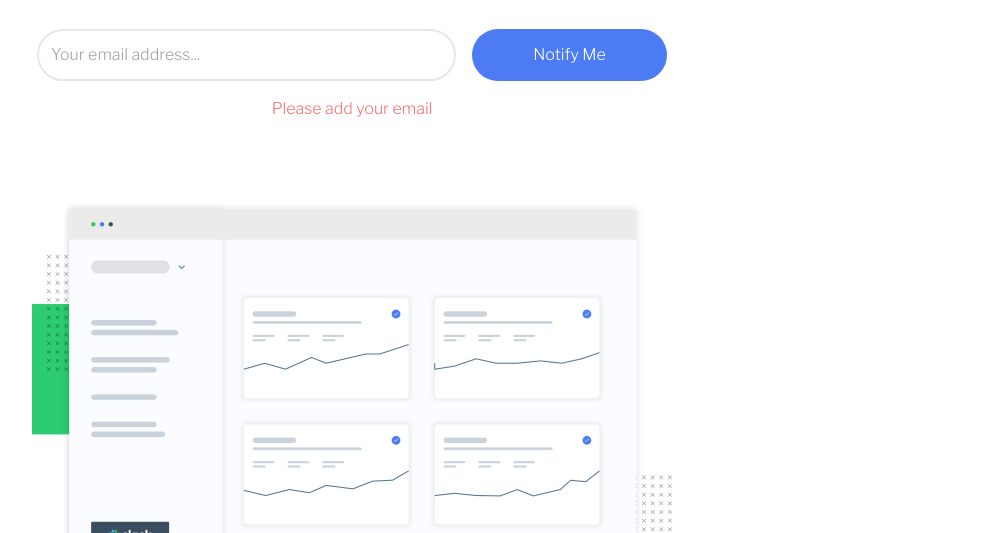
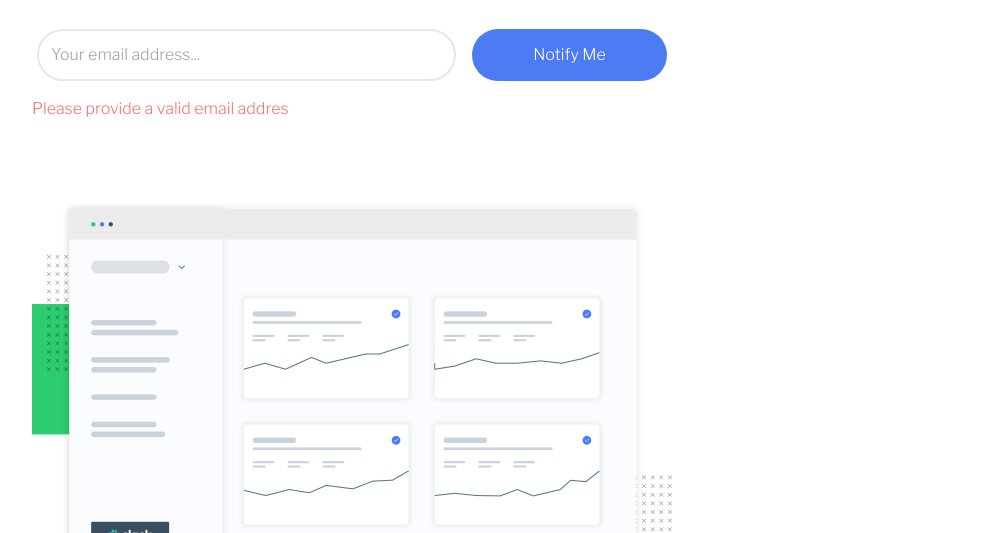
Before and after one commit to Rubenhdz20/Coming-Soon-Page, a website: page index.html in a window 1280 px wide. Both pictures are taken after a click on the button "Notify Me". Shown: the part 267-800 px from the top of the page, without its empty margins (288-1269 px from the left). Drawn offline with nearby package versions, Linux system fonts and the light colour scheme.

Commit message:
Styling span element and input

```diff
--- a/index.html
+++ b/index.html
@@ -36,11 +36,11 @@
       <form class="relative mx-auto mt-4 grid w-full max-w-[39.375rem] gap-y-3 md:grid-cols-[2.15fr,1fr] md:gap-x-4 md:gap-y-2">
         <label for="email" class="absolute overflow-hidden"></label>
         <input id="email" placeholder="Your email address..." class="w-full rounded-full border-2 border-light-blue p-2 text-custom-black placeholder-light-blue transition-colors duration-300 ease-in-out md:p-3 focus:border-strong-blue dark:border-gray-700 dark:bg-custom-gray-strong dark:text-stone-50 dark:placeholder-stone-50" name="email">
-        <button id="notify-button" class="w-full p-2 text-custom-white rounded-full bg-strong-blue transition-colors duration-300 ease-in-out hover:bg-pale-blue dark:text-custom-black">Notify Me</button>
+        <button id="notify-button" class="w-full p-2 text-custom-white rounded-full bg-strong-blue transition-colors duration-300 ease-in-out hover:bg-pale-blue dark:text-custom-black" type="button">Notify Me</button>
       </form>
 
       <div>
-        <span id="email-error" class="hidden" role="alert">Please add your email</span>
+        <span id="email-error" class="hidden" role="alert">Please provide a valid email addres</span>
       </div>
 
       <img class="mx-auto mt-16 mb-8 block w-full max-w-[640px] dark:filter-white transition-filter dark:mix-blend-screen" src="./public/images/illustration-dashboard.png" alt="Demo image" aria-hidden="true">
--- a/logic.js
+++ b/logic.js
@@ -9,12 +9,12 @@ notifyButton.addEventListener('click', function() {
 
     if (!isValidEmail || emailInput.value === '') {
     // Display error message
-    errorMessage.classList.add("text-red-400");
+    errorMessage.classList.add("flex", "items-center", "bottom-6", "text-red-400");
     errorMessage.classList.remove("hidden");
 
     // Add error class to the input for styling
     emailInput.classList.remove('border-light-blue', 'placeholder-light-blue', 'focus:border-strong-blue');
-    emailInput.classList.add('!border-red-400', '!placeholder-red-400', '!focus:border-red-400');
+    emailInput.classList.add('border-red-400', 'placeholder-red-400', 'focus:border-red-400');
     } else {
     // Clear error message and styling if the email is valid
     errorMessage.classList.add('hidden');
```
Also changed, not shown: public/css/tailwind.css, src/css/tailwind.css (line endings or trailing spaces).
